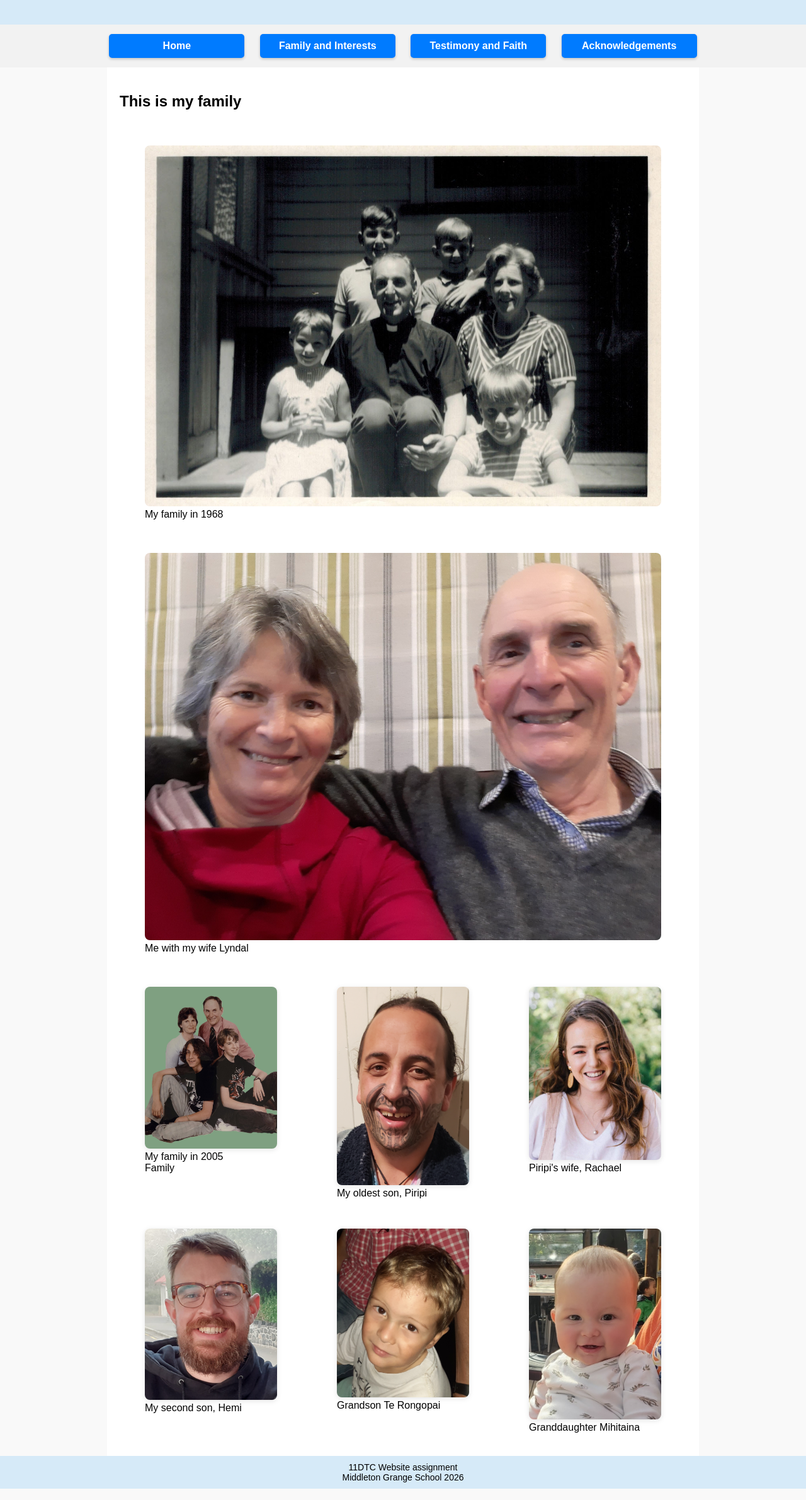
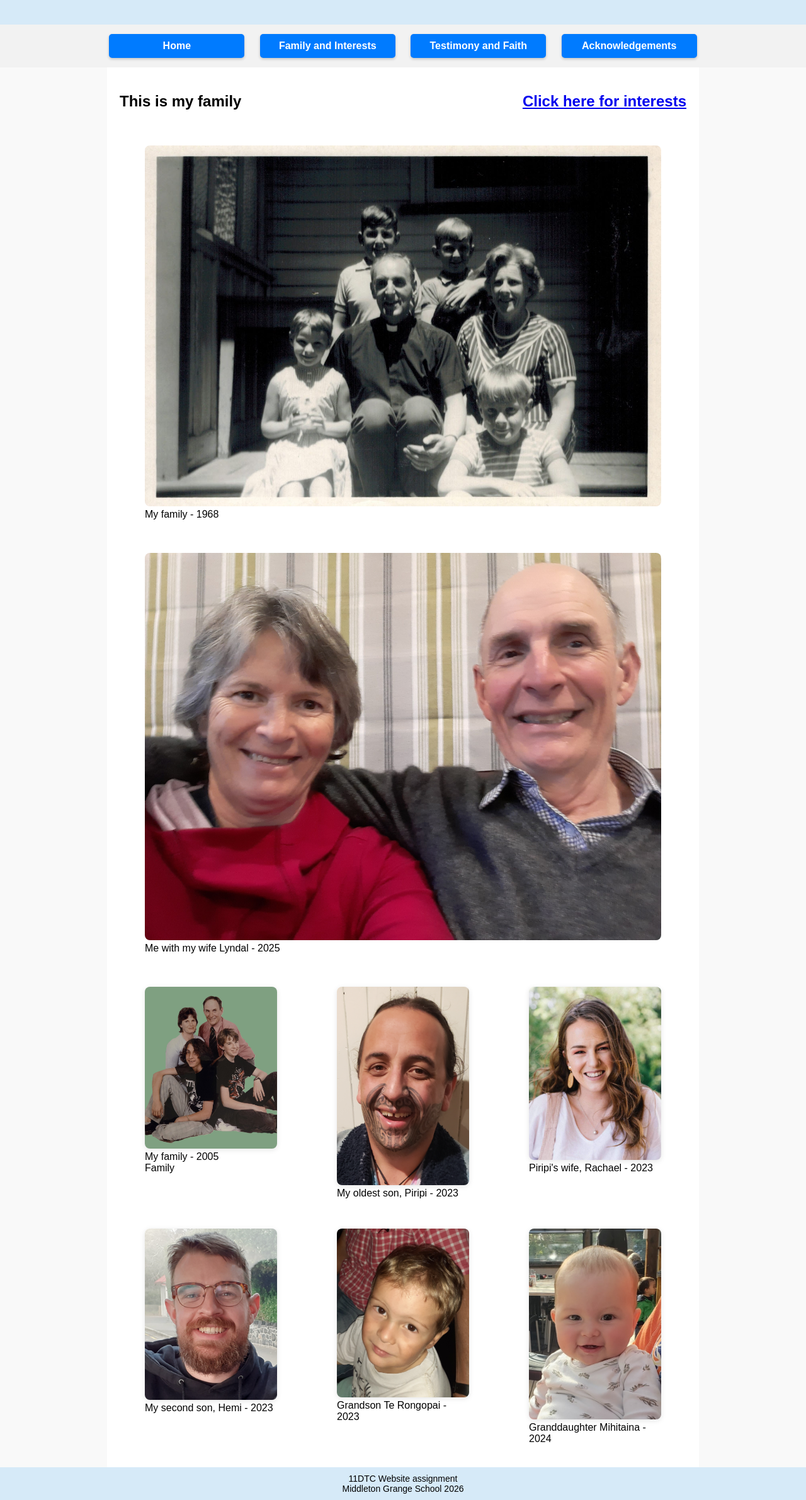
Before and after one commit to pbaker6/Assignment---Own-example-website, a plain HTML site: page family.html in a window 1280 px wide. Shown: the part 81-2463 px from the top of the page at 63% size. Drawn offline with Linux system fonts and the light colour scheme.

Commit message:
interests page

```diff
--- a/family.html
+++ b/family.html
@@ -18,44 +18,48 @@
 
 <main>
     <div class="flex-container">
-        <h2>This is my family</h2>
-        <p></p>
+
+        <div style="width: 100%; display: flex; justify-content: space-between; align-items: center;">
+            <h2 style="margin: 0;">This is my family</h2>
+            <h2><a href="interests.html">Click here for interests</a></h2>
+        </div>
+
             <figure>
                 <img src="images/Baker family.jpg">
-                <figcaption>My family in 1968</figcaption>
+                <figcaption>My family - 1968</figcaption>
             </figure>
 
             <figure>
                 <img src="images/Lyndal and Patrick.jpg">
-                <figcaption>Me with my wife Lyndal</figcaption>
+                <figcaption>Me with my wife Lyndal - 2025</figcaption>
             </figure>
 
         <div class="gallery">
 
             <figure>
                 <img src="images/Darfield family 2.jpg">
-                <figcaption>My family in 2005</figcaption> Family</figcaption>
+                <figcaption>My family - 2005</figcaption> Family</figcaption>
             </figure>
             <figure>
                 <img src="images/Philip Bartrum Baker.png">
-                <figcaption>My oldest son, Piripi</figcaption>
+                <figcaption>My oldest son, Piripi - 2023</figcaption>
             </figure>
              <figure>
                 <img src="images/Rachael Elizabeth Prior.png">
-                <figcaption>Piripi's wife, Rachael</figcaption>
+                <figcaption>Piripi's wife, Rachael - 2023</figcaption>
             </figure>
             <figure>
                 <img src="images/James Geoffrey Baker.png">
-                <figcaption>My second son, Hemi</figcaption>
+                <figcaption>My second son, Hemi - 2023</figcaption>
             </figure>
 
             <figure>
                 <img src="images/Te Rongopai.jpg">
-                <figcaption>Grandson Te Rongopai</figcaption>
+                <figcaption>Grandson Te Rongopai - 2023</figcaption>
             </figure>
             <figure>
                 <img src="images/Mihitaina.jpg">
-                <figcaption>Granddaughter Mihitaina</figcaption>
+                <figcaption>Granddaughter Mihitaina - 2024</figcaption>
             </figure>
             <!-- Add more figures as needed -->
         </div>
--- a/styles.css
+++ b/styles.css
@@ -116,5 +116,5 @@ img {
 }
 
 .gallery img:hover {
-    transform: scale(1.05);
+    transform: scale(1.50);
 }
```
Also changed, not shown: interests.html (added, +37 -0 lines).
